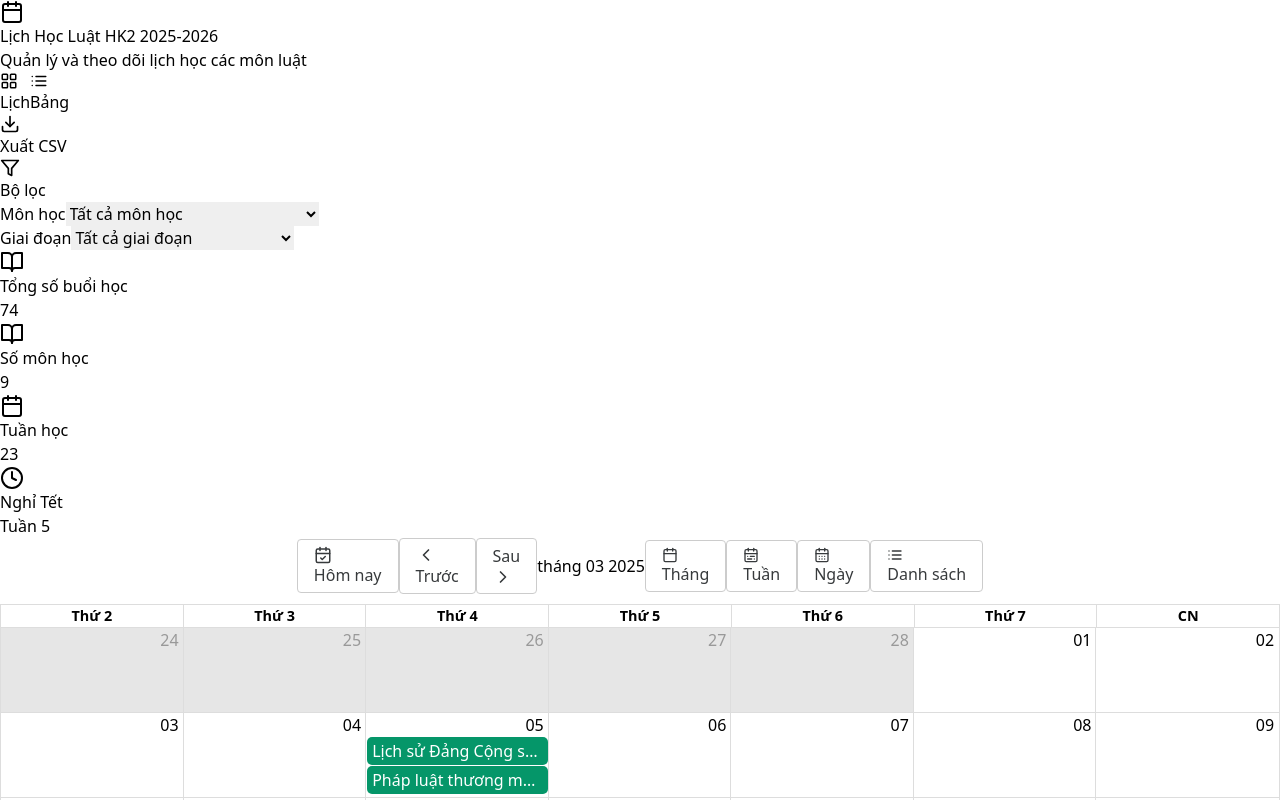
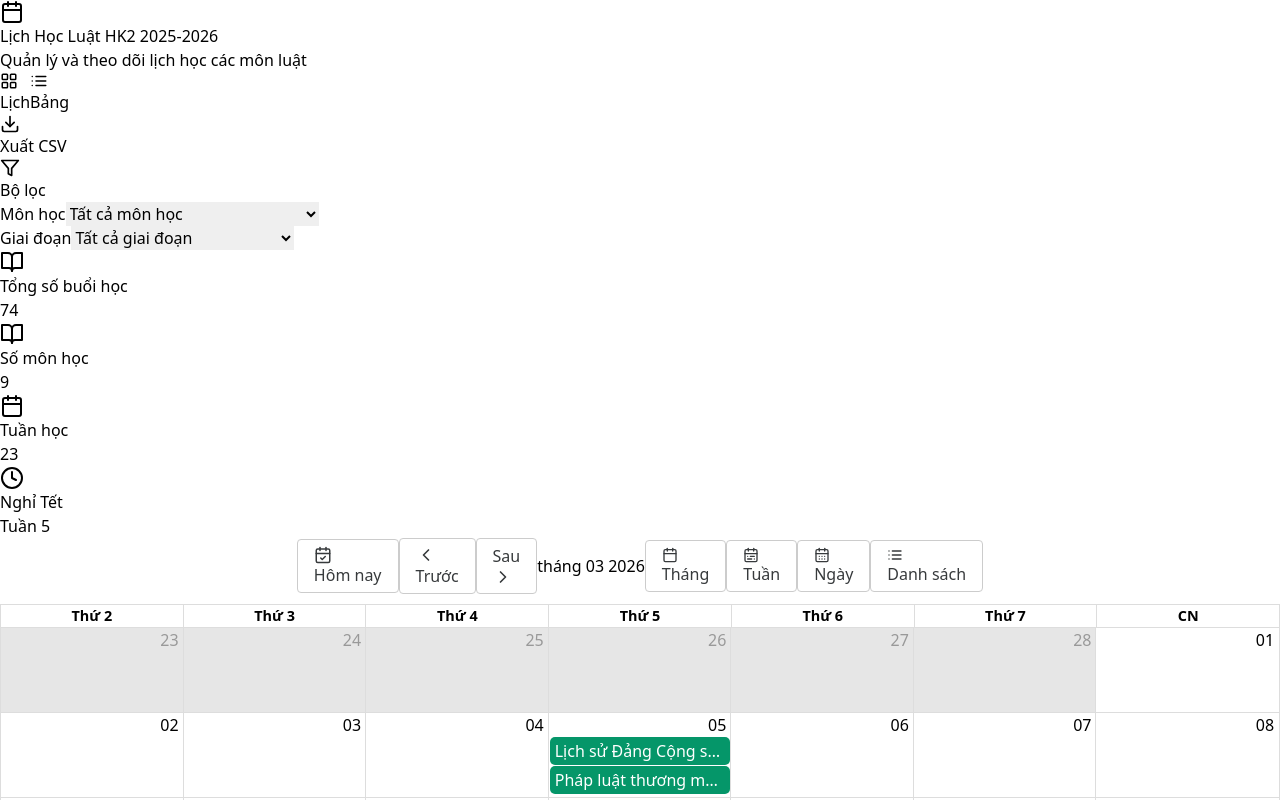
Before and after one commit to JasonHo20004/ScheduleSheet, a React (Vite) app: page / in a window 1280 px wide. Shown: the top 800 px of the page. Built offline with nearby package versions, Linux system fonts and the light colour scheme.

Commit message:
feat: Update calendar year to 2026 and enhance today's date visibility in styles

```diff
--- a/src/LawScheduleSheet.tsx
+++ b/src/LawScheduleSheet.tsx
@@ -32,7 +32,7 @@ function parseTimeToHours(timeStr: string): { startHour: number; startMin: numbe
 function scheduleToEvents(schedule: ScheduleItem[]): CalendarEvent[] {
   return schedule.map((item, index) => {
     const [day, month] = item.date.split('/').map(Number);
-    const year = 2025;
+    const year = 2026;
     const { startHour, startMin, endHour, endMin } = parseTimeToHours(item.time);
     const start = new Date(year, month - 1, day, startHour, startMin);
     const end = new Date(year, month - 1, day, endHour, endMin);
@@ -49,11 +49,8 @@ function scheduleToEvents(schedule: ScheduleItem[]): CalendarEvent[] {
 
 type ViewMode = 'table' | 'calendar';
 
-// Ngày mặc định: tháng 3/2025 - thời điểm có nhiều lịch học
-const DEFAULT_CALENDAR_DATE = new Date(2025, 2, 1);
-// Lịch học HK2 2025-2026: từ 01/2025 đến 07/2025
-const SCHEDULE_START = new Date(2025, 0, 1);
-const SCHEDULE_END = new Date(2025, 6, 31);
+// Ngày mặc định: tháng 3/2026 - thời điểm có nhiều lịch học
+const DEFAULT_CALENDAR_DATE = new Date(2026, 2, 1);
 
 const CALENDAR_VIEWS: View[] = ['month', 'week', 'day', 'agenda'];
 
@@ -73,14 +70,7 @@ const CustomToolbar = (props: ToolbarProps<CalendarEvent>) => {
       <div className="flex items-center gap-2">
         <button
           type="button"
-          onClick={() => {
-            const today = new Date();
-            if (today >= SCHEDULE_START && today <= SCHEDULE_END) {
-              onNavigate(Navigate.TODAY);
-            } else {
-              onNavigate(Navigate.DATE, DEFAULT_CALENDAR_DATE);
-            }
-          }}
+          onClick={() => onNavigate(Navigate.TODAY)}
           className="flex items-center gap-2 px-3 py-2 rounded-lg bg-blue-600 text-white hover:bg-blue-700 transition-colors font-medium shadow-sm"
         >
           <CalendarCheck size={18} />
--- a/src/index.css
+++ b/src/index.css
@@ -4,3 +4,9 @@
 @tailwind base;
 @tailwind components;
 @tailwind utilities;
+
+/* Đánh dấu ngày hôm nay trên calendar - rõ ràng hơn */
+.rbc-today {
+  background-color: #dbeafe !important;
+  border: 2px solid #3b82f6;
+}
```
